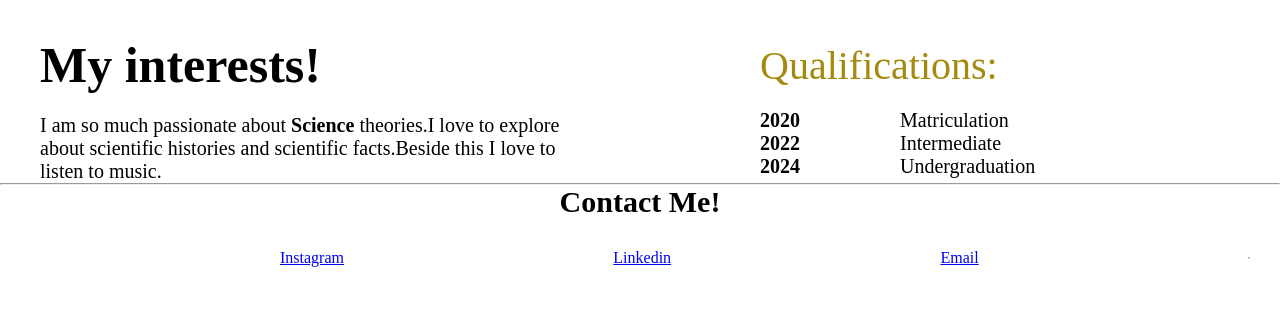
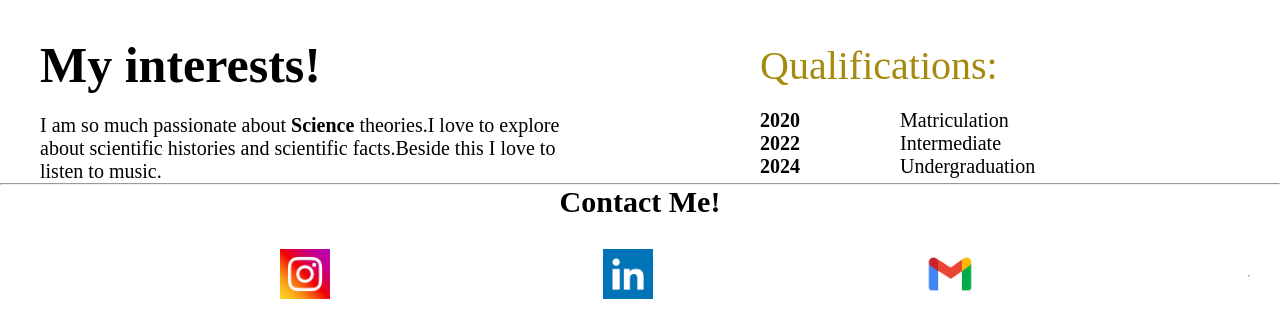
Before and after one commit to DabuluSahoo/DabuluSahoorepo, a plain HTML site: page index.html in a window 1280 px wide. Shown: the part 1233-1566 px from the top of the page. Before the commit the page ends 1530 px from the top, so only its background shows below. Drawn offline with Linux system fonts and the light colour scheme.

Commit message:
Add files via upload

```diff
--- a/index.html
+++ b/index.html
@@ -67,9 +67,9 @@
     <hr>
     <h1 class="contact"><b>Contact Me!</b></h1>
     <section class="contactme">
-    <a href="https://www.instagram.com/__.dabulu.__/"target="_blank">Instagram</a>
-    <a href="https://www.linkedin.com/in/dabulu-sahoo-9425542bb?utm_source=share&utm_campaign=share_via&utm_content=profile&utm_medium=android_app"target="_blank">Linkedin</a>
-    <a href="mailto:developerdabulu117@gmail.com"target="_blank">Email</a>
+    <a href="https://www.instagram.com/__.dabulu.__/"target="_blank"> <img src="insta.jpg" alt="Instagram" height="50px" width="50px"></a>
+    <a href="https://www.linkedin.com/in/dabulu-sahoo-9425542bb?utm_source=share&utm_campaign=share_via&utm_content=profile&utm_medium=android_app"target="_blank"> <img src="linkedin.png" alt="Linkedin" height="50px" width="50px"></a>
+    <a href="mailto:developerdabulu117@gmail.com"target="_blank"> <img src="Gmail.png" alt="Email" height="50px" width="50px"></a>
     <hr />
     </section>
 </body>
```
Also changed, not shown: Gmail.png (added), insta.jpg (added), linkedin.png (added).
